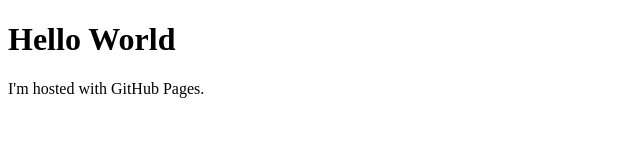
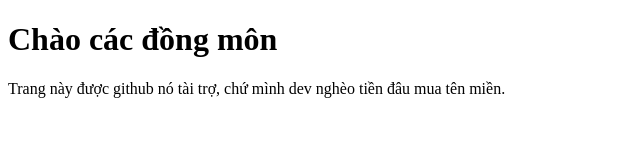
Before and after one commit to slavril/slavril, a plain HTML site: page index.html in a window 1280 px wide. Shown: the whole page, without its empty margins (0-640 px from the left). Drawn offline with Linux system fonts and the light colour scheme.

Commit message:
Update index.html

```diff
--- a/index.html
+++ b/index.html
@@ -1,7 +1,7 @@
 <!DOCTYPE html>
 <html>
 <body>
-<h1>Hello World</h1>
-<p>I'm hosted with GitHub Pages.</p>
+<h1>Chào các đồng môn</h1>
+<p>Trang này được github nó tài trợ, chứ mình dev nghèo tiền đâu mua tên miền.</p>
 </body>
 </html>
```
